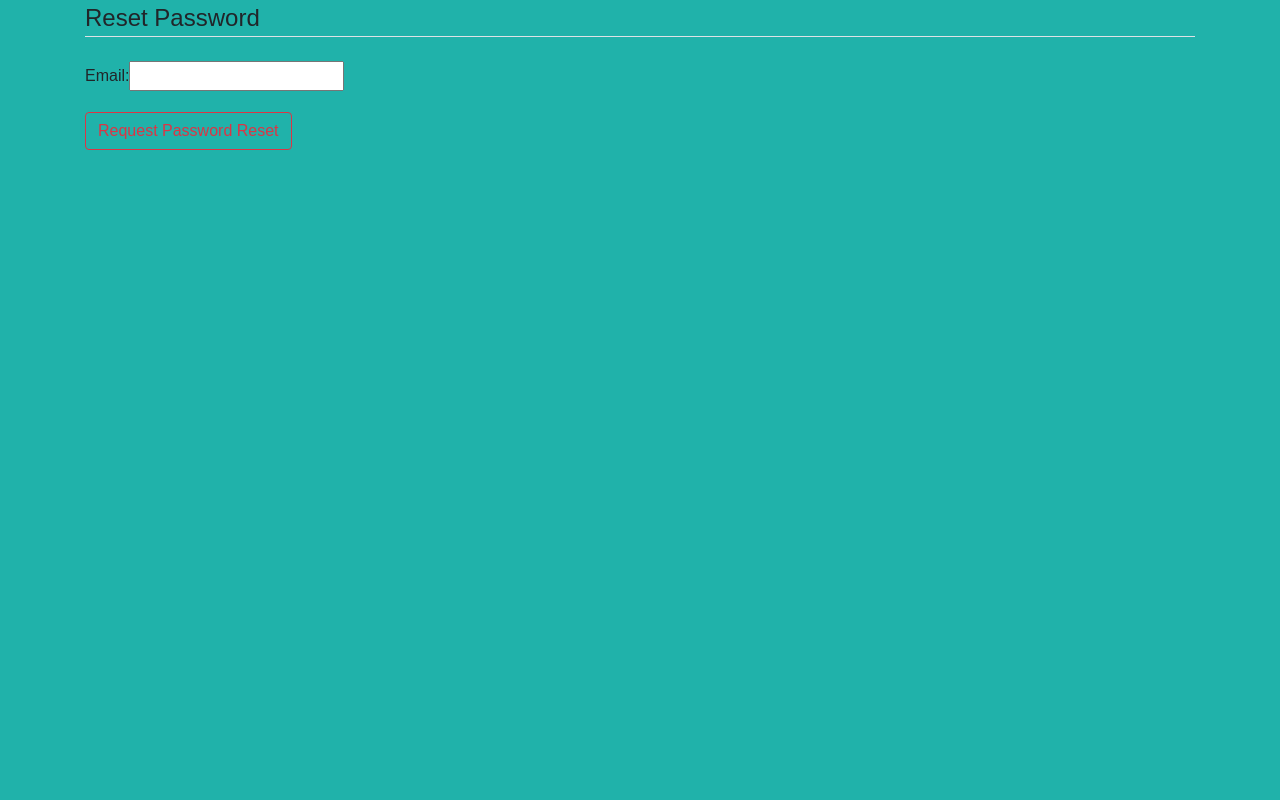
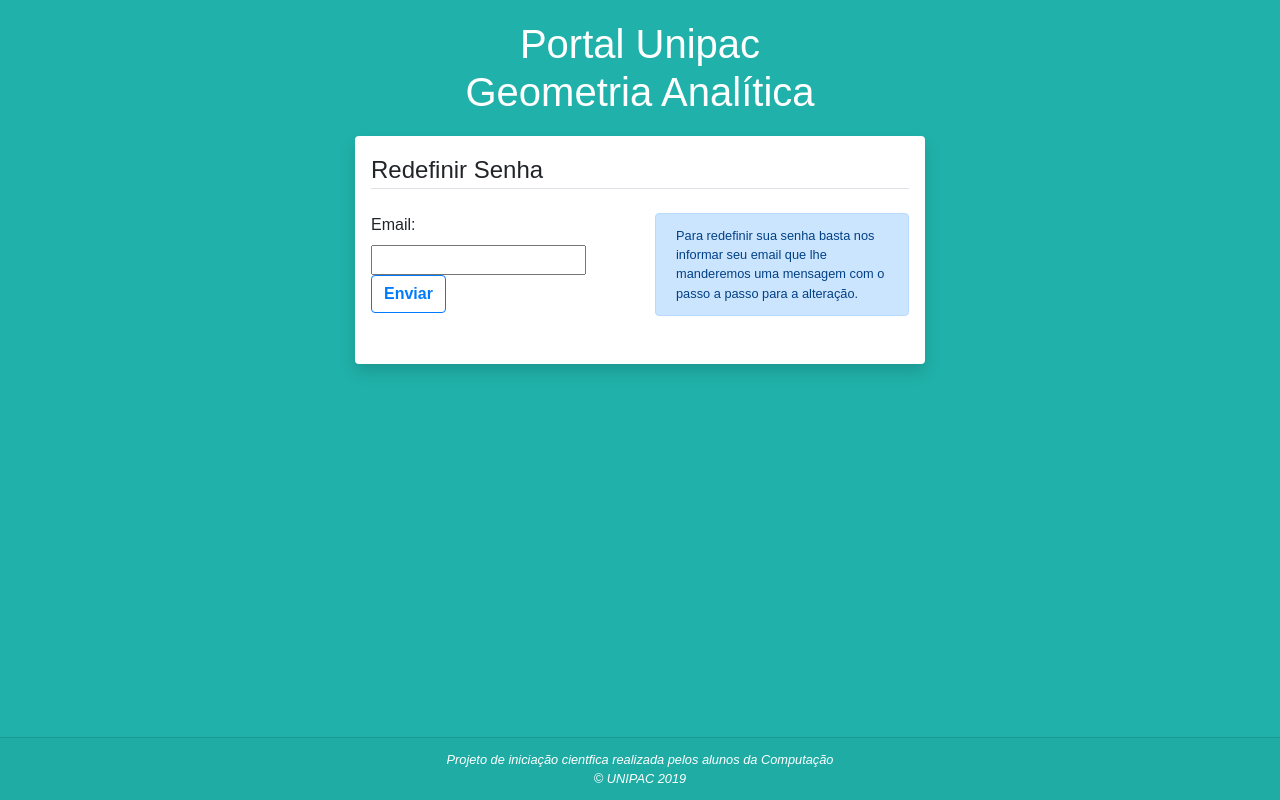
Before and after one commit to hemilioaraujo/portal_ensino, a Django app: page /usuarios/password-reset/ in a window 1280 px wide. Run offline with Django 3.2, Linux system fonts and the light colour scheme; parts of the project's set-up code (start-up, migrations or seed data) failed here and were passed over; some libraries are stand-ins or nearby versions.

Commit message:
Alterar template de redefinição de senha

```diff
--- a/portal_ensino/usuarios/templates/password_reset.html
+++ b/portal_ensino/usuarios/templates/password_reset.html
@@ -6,20 +6,44 @@
 {% block title %} Recadastrar Senha {% endblock %}
 
 {% block main %}
-    <div class="content-section">
-        <form method="POST">
-            {% csrf_token %}
-            <fieldset class="form-group">
-                <legend class="border-bottom mb-4">Reset Password</legend>
-                {{ form|bootstrap }}
-            </fieldset>
-            <div class="form-group">
-                <button class="btn btn-outline-danger" type="submit">Request Password Reset</button>
+<header>
+    <h1>Portal Unipac <br> Geometria Analítica</h1>
+</header>
+<section class="row">
+        <div class="col">
+
+        </div>
+
+        <div class="col-10 col-sm-9 col-md-7 col-lg-6 text-justify shadow p-3 mb-5 bg-white rounded align-center">
+            <div>
+                <form method="POST" class="form-signin">
+                    {% csrf_token %}
+                    <legend class=" border-bottom mb-4">Redefinir Senha</legend>
+                    <div class="form-group row">
+                        <div class="col-lg-6 mb-3">
+                            {{ form|bootstrap }}
+                            <button class="btn btn-outline-primary font-weight-bold" type="submit">Enviar</button>
+                        </div>
+                        <div class="col-lg-6">
+                            <div class="alert alert-primary small text-left">
+                                Para redefinir sua senha basta nos informar seu email que lhe manderemos uma mensagem com o passo a passo para a alteração.
+                            </div>
+                        </div>
+                    </div>
+                </form>
             </div>
-        </form>
-    </div>
+        </div>
+
+        <div class="col">
+
+        </div>
+</section>
 {% endblock %}
 
 {% block footer %}
+<footer class="card-footer fixed-bottom small">
+    Projeto de iniciação cientfica realizada pelos alunos da Computação <br>
+    &copy; UNIPAC 2019
+</footer>
 
 {% endblock %}
--- a/portal_ensino/usuarios/templates/password_reset_done.html
+++ b/portal_ensino/usuarios/templates/password_reset_done.html
@@ -7,7 +7,7 @@
 
 
 {% block main %}
-    <div class="alert alert-info">
+    <div class="alert alert-info mt-3">
         Um email foi enviado com as instruções para resetar sua senha.
     </div>
 {% endblock %}
```
Also changed, not shown: portal_ensino/usuarios/templates/password_reset_complete.html (+25 -10 lines), portal_ensino/usuarios/templates/password_reset_confirm.html (+24 -10 lines).
